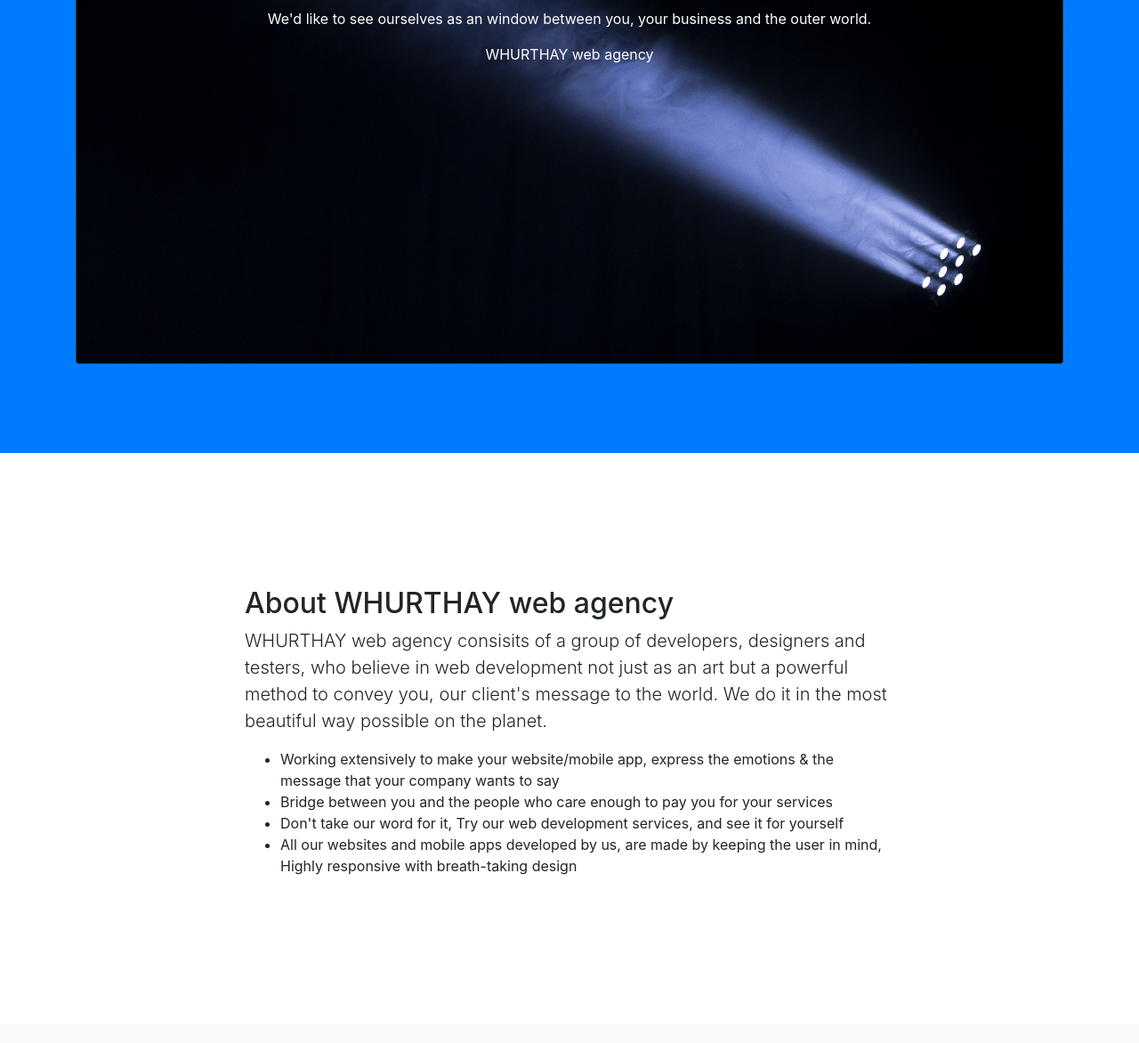
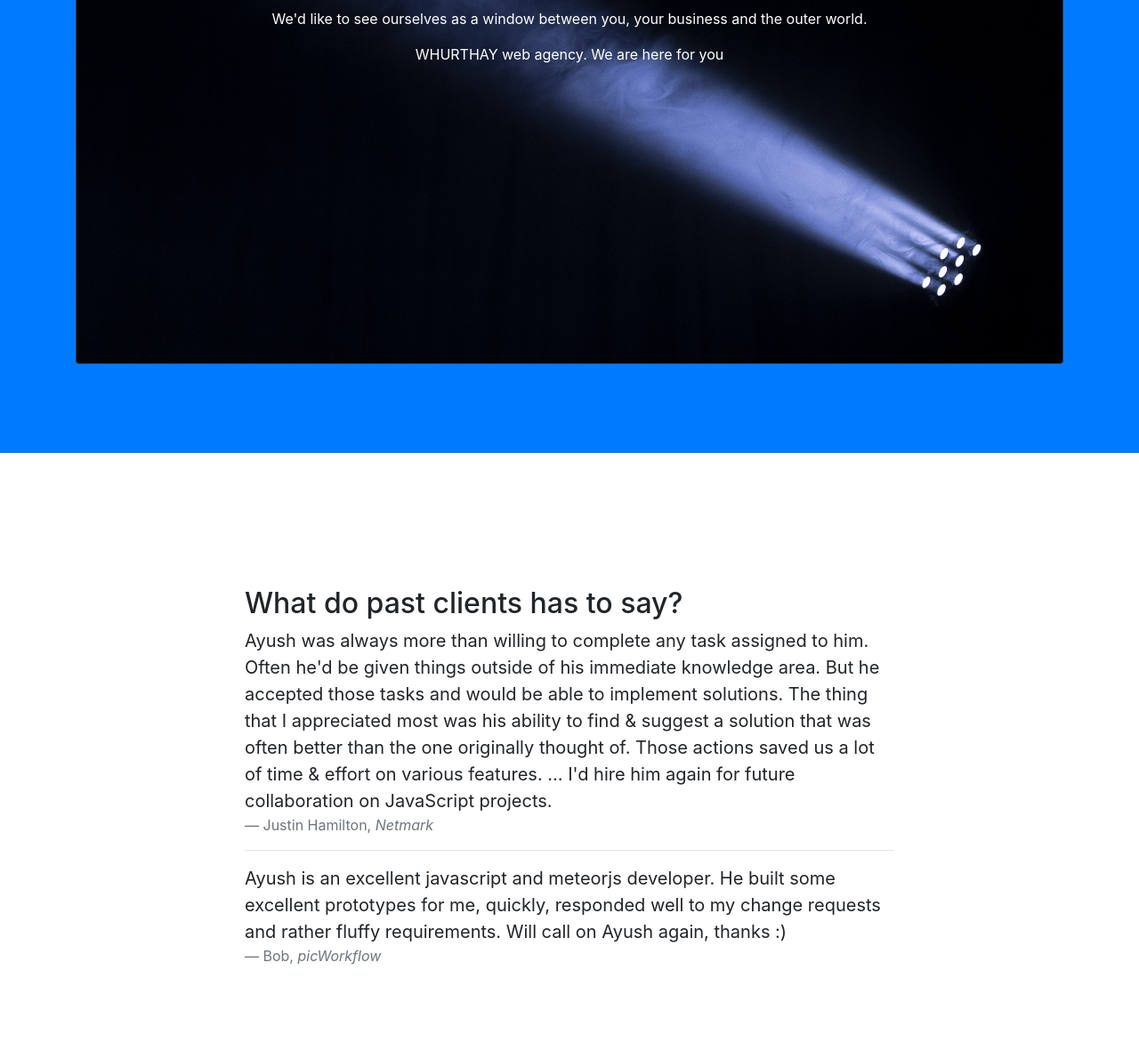
Before and after one commit to whurthay-agency/whurthay-agency.github.io, a website with bundled scripts: page index.html in a window 1280 px wide. Shown: the part 488-1660 px from the top of the page at 89% size. Built offline with nearby package versions, Linux system fonts and the light colour scheme.

Commit message:
referrals

```diff
--- a/index.html
+++ b/index.html
@@ -30,6 +30,9 @@
         <div class="collapse navbar-collapse" id="navbarResponsive">
           <ul class="navbar-nav ml-auto">
             <li class="nav-item">
+              <a class="nav-link js-scroll-trigger" href="#referrals">Referrals</a>
+            </li>
+            <li class="nav-item">
               <a class="nav-link js-scroll-trigger" href="#about">About</a>
             </li>
             <li class="nav-item">
@@ -49,12 +52,34 @@
               <img class="card-img" src="img/paul.jpg" alt="Card image">
               <div class="card-img-overlay card-title-top-head">
                 <h1 class="card-title">Web developers that care</h1>
-                <p class="card-text">We'd like to see ourselves as an window between you, your business and the outer world.</p>
-                <p class="card-text">WHURTHAY web agency</p>
+                <p class="card-text">We'd like to see ourselves as a window between you, your business and the outer world.</p>
+                <p class="card-text">WHURTHAY web agency. We are here for you</p>
               </div>
           </div>
       </div>
     </header>
+
+    <section id="referrals">
+      <div class="container">
+        <div class="row">
+          <div class="col-8 mx-auto">
+            <h2>What do past clients has to say?</h2>
+            <blockquote class="blockquote">
+              <p class="mb-0">Ayush was always more than willing to complete any task assigned to him. Often he'd be given things outside of his immediate knowledge area. But he accepted those tasks and would be able to implement solutions.
+                The thing that I appreciated most was his ability to find & suggest a solution that was often better than the one originally thought of. Those actions saved us a lot of time & effort on various features.
+                ...
+                 I'd hire him again for future collaboration on JavaScript projects.</p>
+              <footer class="blockquote-footer">Justin Hamilton, <cite title="Source Title">Netmark</cite></footer>
+            </blockquote>
+            <hr>
+            <blockquote class="blockquote">
+              <p class="mb-0">Ayush is an excellent javascript and meteorjs developer. He built some excellent prototypes for me, quickly, responded well to my change requests and rather fluffy requirements. Will call on Ayush again, thanks :)</p>
+              <footer class="blockquote-footer">Bob, <cite title="Source Title">picWorkflow</cite></footer>
+            </blockquote>
+          </div>
+        </div>
+      </div>
+    </section>
 
     <section id="about">
       <div class="container">
```
